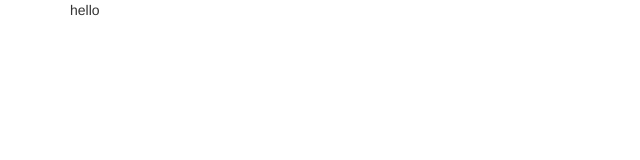
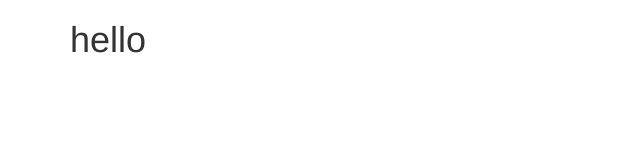
Before and after one commit to shuraknows/angular-course-project, an Angular app: page / in a window 1280 px wide. Shown: the top 160 px of the page, without its empty margins (0-640 px from the left). Built offline with nearby package versions, Linux system fonts and the light colour scheme.

Commit message:
Add header

```diff
--- a/src/app/app.component.html
+++ b/src/app/app.component.html
@@ -1,9 +1,9 @@
 <div class="container">
   <div class="row">
-    <div class="col-md-5">
-      <div>
+    <div class="col-md-12">
+      <h1>
         hello
-      </div>
+      </h1>
     </div>
   </div>
 </div>
--- a/src/app/app.component.ts
+++ b/src/app/app.component.ts
@@ -6,5 +6,8 @@
   styleUrls: ['./app.component.css']
 })
 export class AppComponent {
-  title = 'angular-course-project';
+
+
+
+
 }
--- a/src/app/app.module.ts
+++ b/src/app/app.module.ts
@@ -2,10 +2,12 @@
 import { BrowserModule } from '@angular/platform-browser';
 
 import { AppComponent } from './app.component';
+import { HeaderComponent } from './header/header.component';
 
 @NgModule({
   declarations: [
-    AppComponent
+    AppComponent,
+    HeaderComponent
   ],
   imports: [
     BrowserModule
--- /dev/null
+++ b/src/app/header/header.component.ts
@@ -0,0 +1,8 @@
+import { Component } from '@angular/core';
+
+@Component({
+  selector: 'app-header',
+  template: '<h1> header component </h1>',
+  styles: [``]
+})
+export class HeaderComponent { }
```
